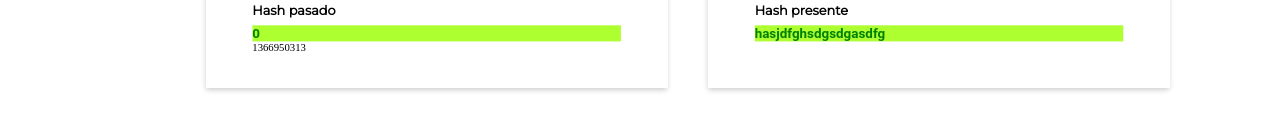
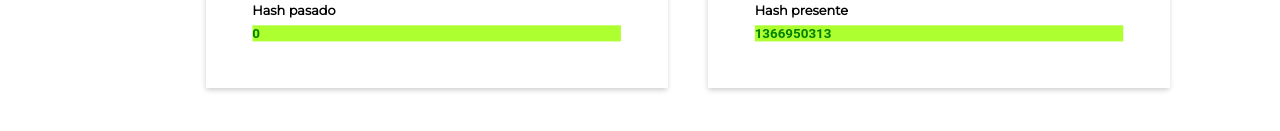
Before and after one commit to MsMemes/Blockchain-Demo, a website: page blockchaindemo.io/main.html in a window 1280 px wide. Shown: the part 655-786 px from the top of the page. Drawn offline with Linux system fonts and the light colour scheme.

Commit message:
hash design fixed

```diff
--- a/blockchaindemo.io/main.html
+++ b/blockchaindemo.io/main.html
@@ -91,7 +91,7 @@
 						<p class="SmartContract-text"onclick="document.getElementById('ContractW').style.display='block'">Smart Contract</p></h4>
 					<p style="font-family: Montserrat;font-weight: bold;font-size:larger;" class="pd-bottom-10">Hash pasado
 						<p class="green-text" id="prevBPHash">hasjdfghsdgsdgasdfg</p>
-						<p id="prevBHash">hasjdfghsdgsdgasdfg</p>
+
 
 				</div>
 			  </div>
```
